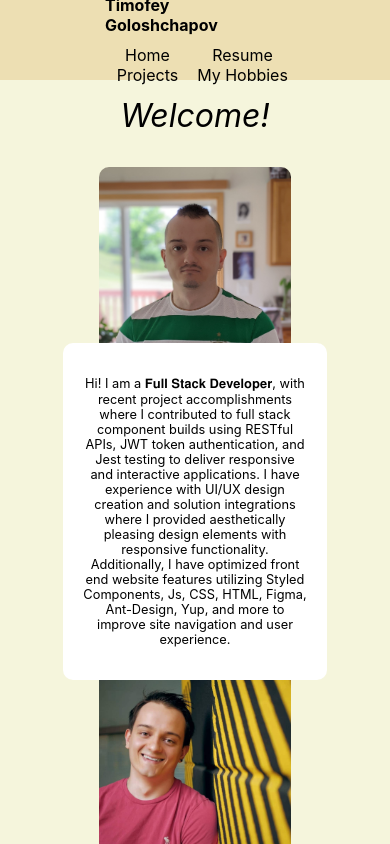
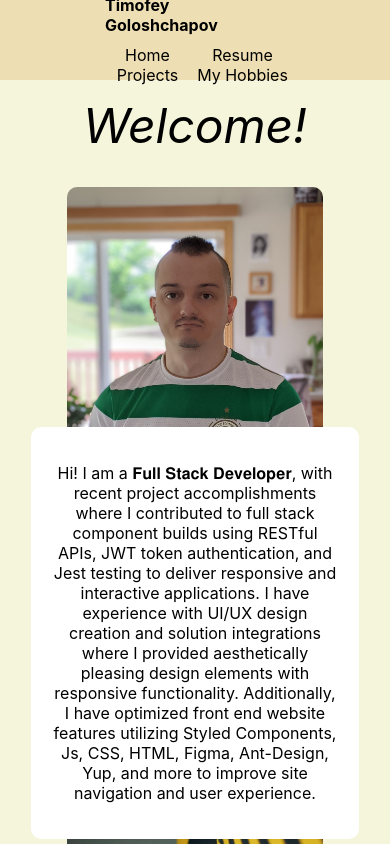
Before and after one commit to Timbobeek/portfolio, a React (Create React App) app: page / in a window 390 px wide. Shown: the top 844 px of the page. Built offline with nearby package versions, Linux system fonts and the light colour scheme.

Commit message:
minor changes to view

```diff
--- a/src/App.css
+++ b/src/App.css
@@ -110,23 +110,23 @@ html {
 @media (max-width: 480px) {
 
   .welcome{
-    font-size: 2em;
+    font-size: 3em;
   }
 
   .aboutMeText{
-    width: 14rem;
-    font-size: .8rem;
+    width: 18rem;
+    font-size: 1rem;
     top: 1rem;
     transform: translate(0rem, 9rem);
   }
 
   .ProfilePicture2{
-    width: 12rem;
+    width: 16rem;
     transform: translate(0rem, 10rem);
   }
 
   .ProfilePicture1{
-    width: 12rem;
+    width: 16rem;
     transform: translate(0rem, 8rem);
   }
 
```
